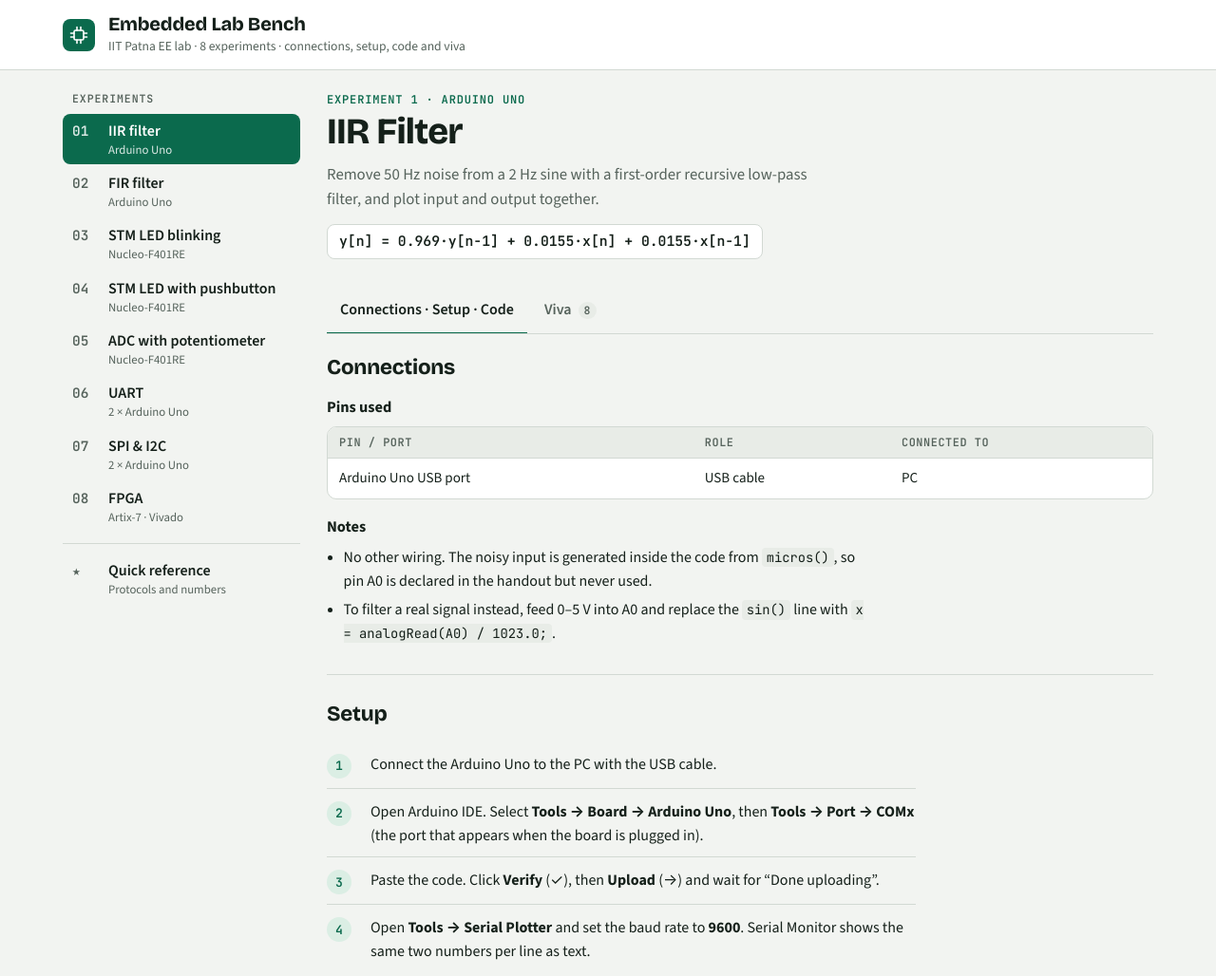
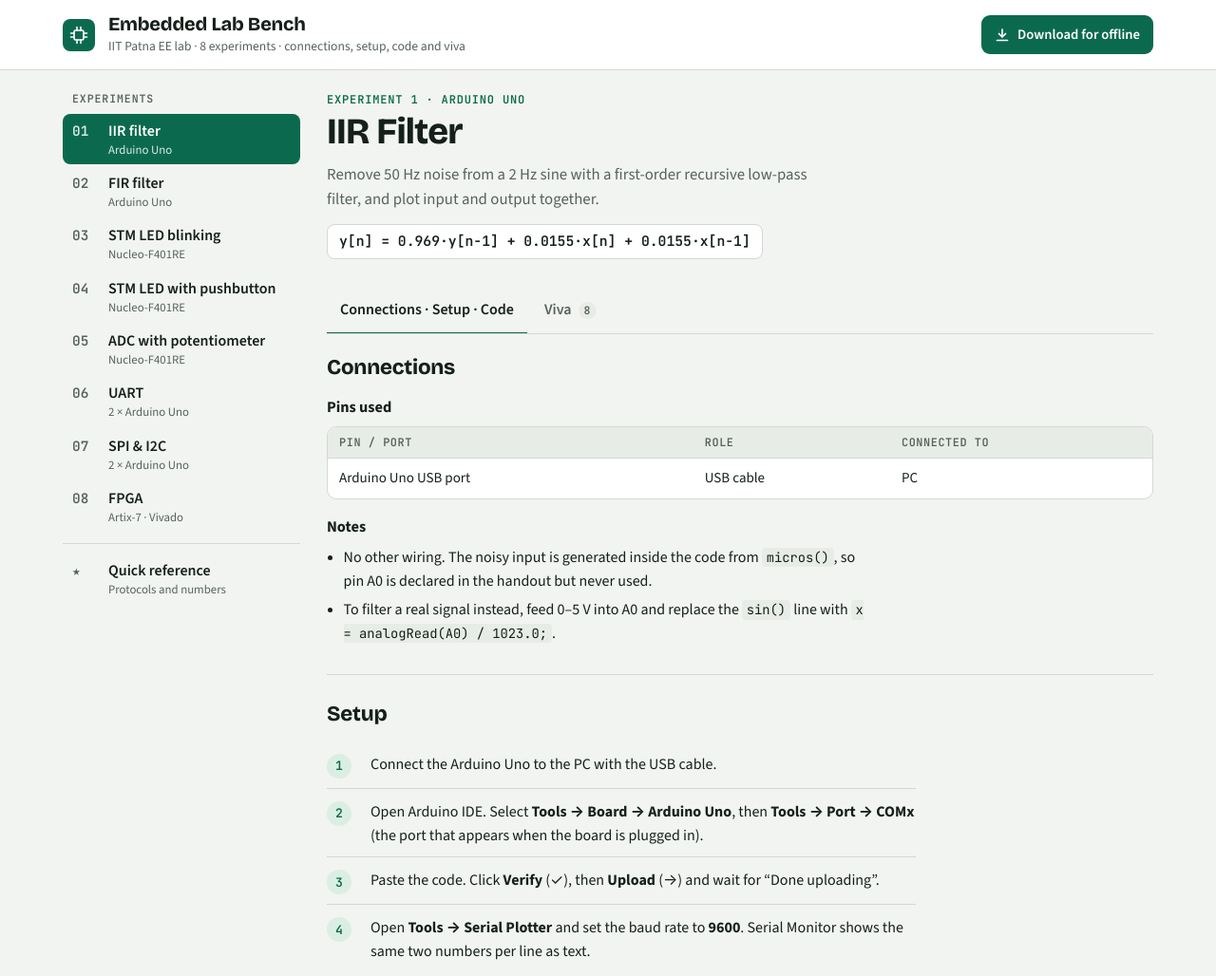
Before and after one commit to whysush/whysush.github.io, a plain HTML site: page embedded-lab/index.html in a window 1280 px wide. Shown: the top 1028 px of the page at 95% size. Drawn offline with nearby package versions, Linux system fonts and the light colour scheme.

Commit message:
Embedded Lab Bench: add Download for offline button
Co-Authored-By: Claude Opus 5.5 <noreply@anthropic.com>
Claude-Session: https://claude.ai/code/session_01NvifBYnYfXLqthoVSzTfst

```diff
--- a/embedded-lab/index.html
+++ b/embedded-lab/index.html
@@ -56,6 +56,11 @@ body::before{content:"";position:fixed;inset:0 0 auto;height:env(safe-area-inset
 .mark svg{display:block}
 .brand h1{margin:0;font:750 1.25rem/1.1 var(--f-display);letter-spacing:-.01em}
 .brand p{margin:2px 0 0;color:var(--muted);font-size:.85rem}
+.brand{min-width:0}
+.dl{margin-left:auto;flex:none;display:inline-flex;align-items:center;gap:8px;padding:9px 14px;border-radius:9px;background:var(--accent);color:var(--accent-ink);font-weight:600;font-size:.92rem;text-decoration:none}
+.dl:hover{filter:brightness(1.08)}
+.dl svg{flex:none}
+@media (max-width:560px){.dl .long{display:none}.dl{padding:9px 11px}}
 
 .shell{display:grid;grid-template-columns:250px minmax(0,1fr);gap:28px;padding-block:24px 64px}
 .rail{position:sticky;top:calc(env(safe-area-inset-top,0px) + 16px);align-self:start}
@@ -172,6 +177,7 @@ td.mono{font-family:var(--f-mono);font-size:.88rem;white-space:nowrap}
 <header class="top"><div class="wrap">
   <div class="mark" aria-hidden="true"><svg width="20" height="20" viewBox="0 0 20 20" fill="none"><rect x="5" y="5" width="10" height="10" rx="1.5" stroke="var(--accent-ink)" stroke-width="1.6"/><path d="M8 5V1.5M12 5V1.5M8 18.5V15M12 18.5V15M5 8H1.5M5 12H1.5M18.5 8H15M18.5 12H15" stroke="var(--accent-ink)" stroke-width="1.6" stroke-linecap="round"/></svg></div>
   <div class="brand"><h1>Embedded Lab Bench</h1><p>IIT Patna EE lab · 8 experiments · connections, setup, code and viva</p></div>
+  <a class="dl" href="index.html" download="Embedded-Lab-Bench.html" title="Save this page to use without internet"><svg width="16" height="16" viewBox="0 0 16 16" fill="none" aria-hidden="true"><path d="M8 2v8m0 0L4.5 6.5M8 10l3.5-3.5M2.5 13.5h11" stroke="currentColor" stroke-width="1.7" stroke-linecap="round" stroke-linejoin="round"/></svg><span>Download<span class="long"> for offline</span></span></a>
 </div></header>
 
 <div class="wrap shell">
```
